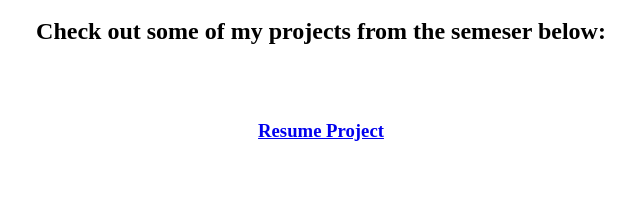
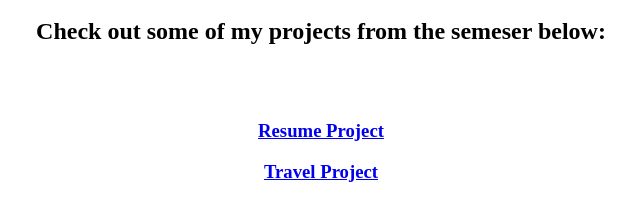
Before and after one commit to kdethleuxay/kdethleuxay.github.io, a plain HTML site: page index.html in a window 1280 px wide. Shown: the part 48-268 px from the top of the page, without its empty margins (319-959 px from the left). Drawn offline with Linux system fonts and the light colour scheme.

Commit message:
Update index.html

```diff
--- a/index.html
+++ b/index.html
@@ -16,6 +16,9 @@
         <h3>
           <a href="https://kdethleuxay.github.io/Kenny%20Dethleuxay%20Resume%20Project/index.html">Resume Project</a>
         </h3>
+        <h3>
+          <a href="https://kdethleuxay.github.io/Dethleuxay-Travel%20Project/index.html">Travel Project</a>
+        </h3>
 
        </center>
   </body>
```
